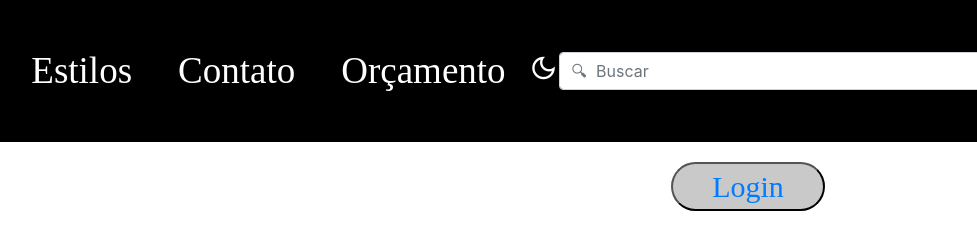
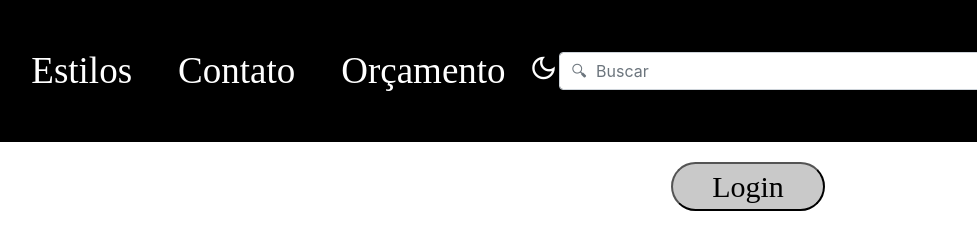
Before and after one commit to LuanSingh013/tattoo, a plain HTML site: page index.html in a window 1280 px wide. Shown: the top 248 px of the page, 303-1280 px from the left. Drawn offline with nearby package versions, Linux system fonts and the light colour scheme; a web font is replaced by a local one.

Commit message:
Update style.css

```diff
--- a/style.css
+++ b/style.css
@@ -66,7 +66,10 @@ background-color: var(--cor-secundaria);
         align-items: center;
 
     }
-
+    a
+    {
+        color: black;
+    }
 
     h1
     {
```
